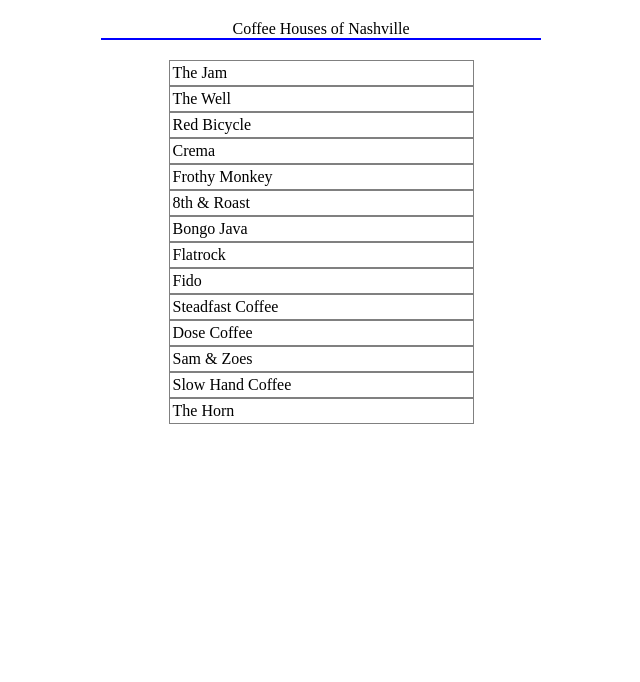
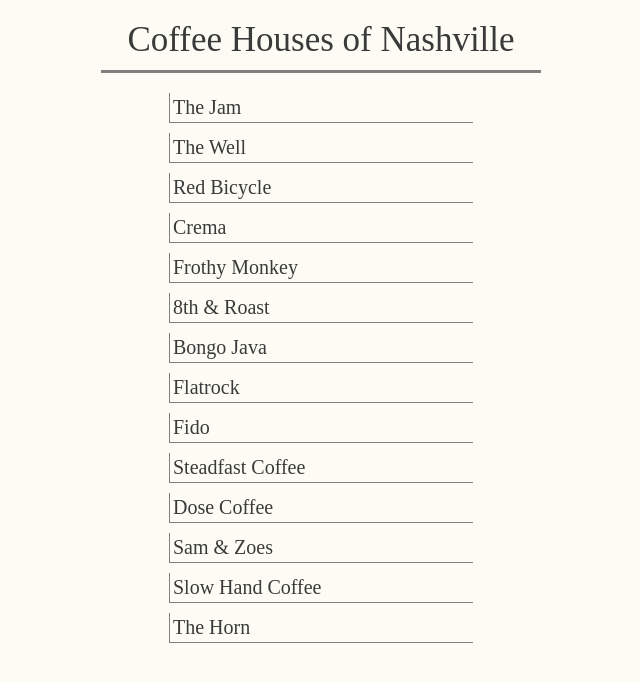
Before and after one commit to mlwheaton08/Coffee_Houses, a plain HTML site: page index.html in a window 1280 px wide. Shown: the whole page, without its empty margins (319-959 px from the left). Drawn offline with Linux system fonts and the light colour scheme.

Commit message:
css to change colors, fonts, borders

```diff
--- a/styles.css
+++ b/styles.css
@@ -1,11 +1,15 @@
 body {
     margin: 0 400px;
+    color: #3b3a3a;
+    background-color: #fcfcf5;
 }
 
 .pageHeader {
     text-align: center;
+    font-size: 35px;
     margin: 20px;
-    border-bottom: 2px solid blue;
+    padding-bottom: 10px;
+    border-bottom: 3px solid grey;
 }
 
 .list {
@@ -15,9 +19,16 @@ body {
 }
 
 .shop {
-    border: 1px solid grey;
+    border-left: 1px solid grey;
+    border-bottom: 1px solid grey;
     width: 300px;
     padding: 3px 0 3px 3px;
+    margin-bottom: 10px;
+    font-size: 20px;
+}
+
+.shop:hover {
+    background-color: #ededed;
 }
 
 .x {
```
